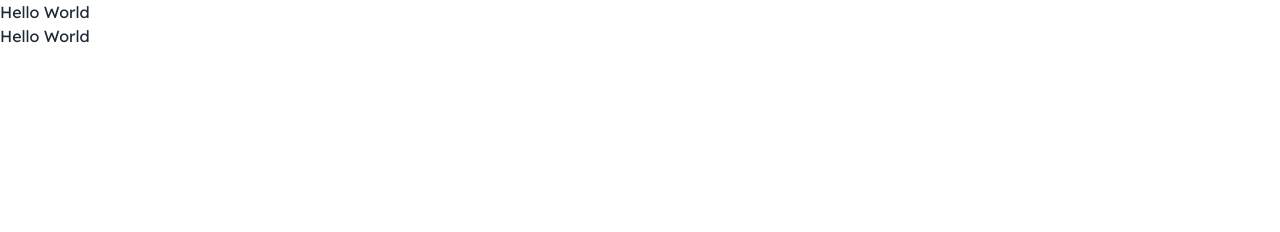
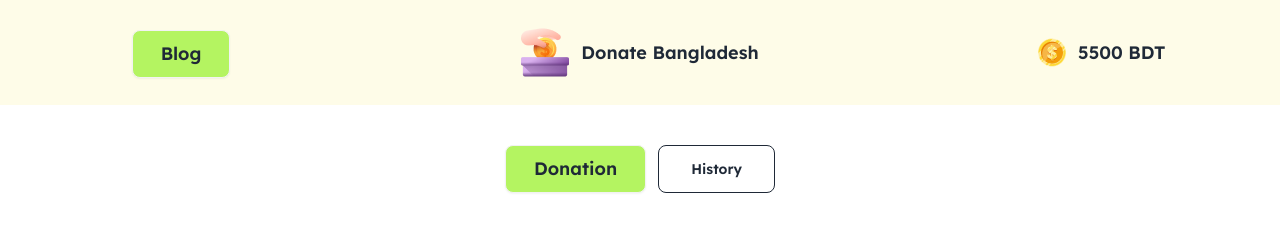
Before and after one commit to AzmainAzad/Assignment-5, a plain HTML site: page index.html in a window 1280 px wide. Drawn offline with nearby package versions, Linux system fonts and the light colour scheme.

Commit message:
Adding Header part

```diff
--- a/index.html
+++ b/index.html
@@ -17,6 +17,9 @@
      <style>
         .lexend{
             font-family: "Lexend", sans-serif;
+        }
+        .btn-color{
+            color: #B4F461;
         }
     </style>
 
@@ -38,17 +41,68 @@
     <!-- Starting of Header part -->
     <header>
          <!-- Starting of Navbar part -->
+          <section class="bg-yellow-50">
+            <div class="w-5/6 mx-auto block lg:hidden bg-yellow-50">
+                <div class="flex items-center justify-center">
+                    <img src="assets/logo.png" alt="">
+                    <p class="ml-3 text-lg font-semibold">Donate Bangladesh</p>
+                </div>
+              </div>
+            <div class="navbar  w-full lg:w-5/6 mx-auto py-7 bg-yellow-50">
+                <div class="navbar-start">
+                    <div>
+                     <a class="btn btn-ghost text-xl"><button class="btn px-5 lg:px-7 bg-[#B4F461] text-xm lg:text-lg font-semibold">Blog</button></a>
+                    </div>
+                  </div>
 
+                <div class="navbar-center hidden lg:flex">
+                    <div class="flex content-center items-center">
+                        <img src="assets/logo.png" alt="">
+                        <p class="ml-3 text-lg font-semibold">Donate Bangladesh</p>
+                    </div>
+                </div>
+                <div class="navbar-end">
+                    <div class="flex content-center items-center">
+                        <img src="assets/coin.png" alt="">
+                        <p class="ml-3 text-lg lg:text-lg font-semibold">5500 BDT</p>
+                    </div>
+                </div>
+              </div>
+          </section>
          <!-- Ending of Navbar part -->
+
+         <!-- Starting of Banner part -->
+          <section class="w-ful mt-10">
+             <div class="flex items-center  justify-center w-2/4 mx-auto">
+                <button class="btn px-5 lg:px-7 bg-[#B4F461] text-xm lg:text-lg font-semibold">Donation</button>
+                <button class="btn btn-outline px-8 ml-3">History</button>
+             </div>
+          </section>
+         <!-- Ending of Banner part -->
     </header>
     <!-- Ending of Header part -->
 
+    <!-- Starting of main part -->
     <main>
+        <!-- Starting of Noakhali donation -->
         <section>
-            <h1>Hello World</h1>
-            <h3>Hello World</h3>
+
         </section>
+        <!-- Ending of Noakhali donation -->
+
+        <!-- Starting of Feni donation -->
+        <section>
+
+        </section>
+        <!-- Ending of Feni donation -->
+
+        <!-- Starting of Aid part -->
+        <section>
+
+        </section>
+        <!-- Ending of Aid part -->
     </main>
+    <!-- Ending of main part -->
 
     <footer>
 
```
Lines whose indentation alone changed are shown as unchanged.
